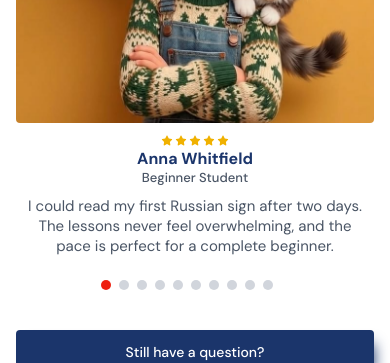
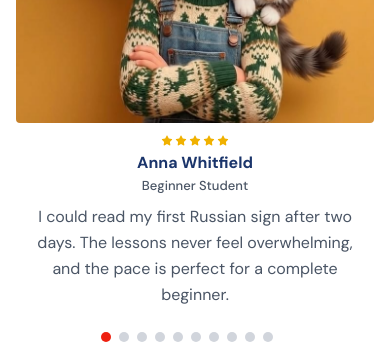
Before and after one commit to sandeepkamara12/Tutor, a React (Vite) app: page / in a window 390 px wide. Shown: the part 9180-9543 px from the top of the page. Built offline with nearby package versions, Linux system fonts and the light colour scheme; no server answers.

Commit message:
update the testimonial content size in mobile view and also accurate the gap between entire content

```diff
--- a/src/components/ui/TestimonialSlider.jsx
+++ b/src/components/ui/TestimonialSlider.jsx
@@ -343,7 +343,7 @@ export default function TestimonialSlider({
                   }
                   style={contentStyle}
                 >
-                  <div className={cx('pt-3 flex flex-col gap-1', expandable ? (right ? 'pl-2' : 'pr-2 text-right') : 'text-center xxs:text-start px-3', classNames.text)}>
+                  <div className={cx('pt-3 flex flex-col gap-2', expandable ? (right ? 'pl-2' : 'pr-2 text-right') : 'text-center xxs:text-start px-3', classNames.text)}>
                         <p className={`flex items-center gap-0.5 justify-center xxs:justify-start ${ expandable ? (right ? 'md:justify-start' : 'md:justify-end') : ''}`}>
                         {
                           Array.from({length:5}).map((_, index)=>(
@@ -364,12 +364,12 @@ export default function TestimonialSlider({
                     >
                       {t.name}
                     </p>
-                    <p className={cx('text-[13px] mb-2 font-medium leading-none', expandable && (right ? '' : ''), classNames.role)}>
+                    <p className={cx('text-[13px] mb-1 font-medium leading-none', expandable && (right ? '' : ''), classNames.role)}>
                       {t.role}
                     </p>
                     <p
                       className={cx(
-                        'text-15 leading-5',
+                        'xxs:text-15 xxs:leading-5',
                         expandable && (right ? '' : '')
                       )}
                     >
```
